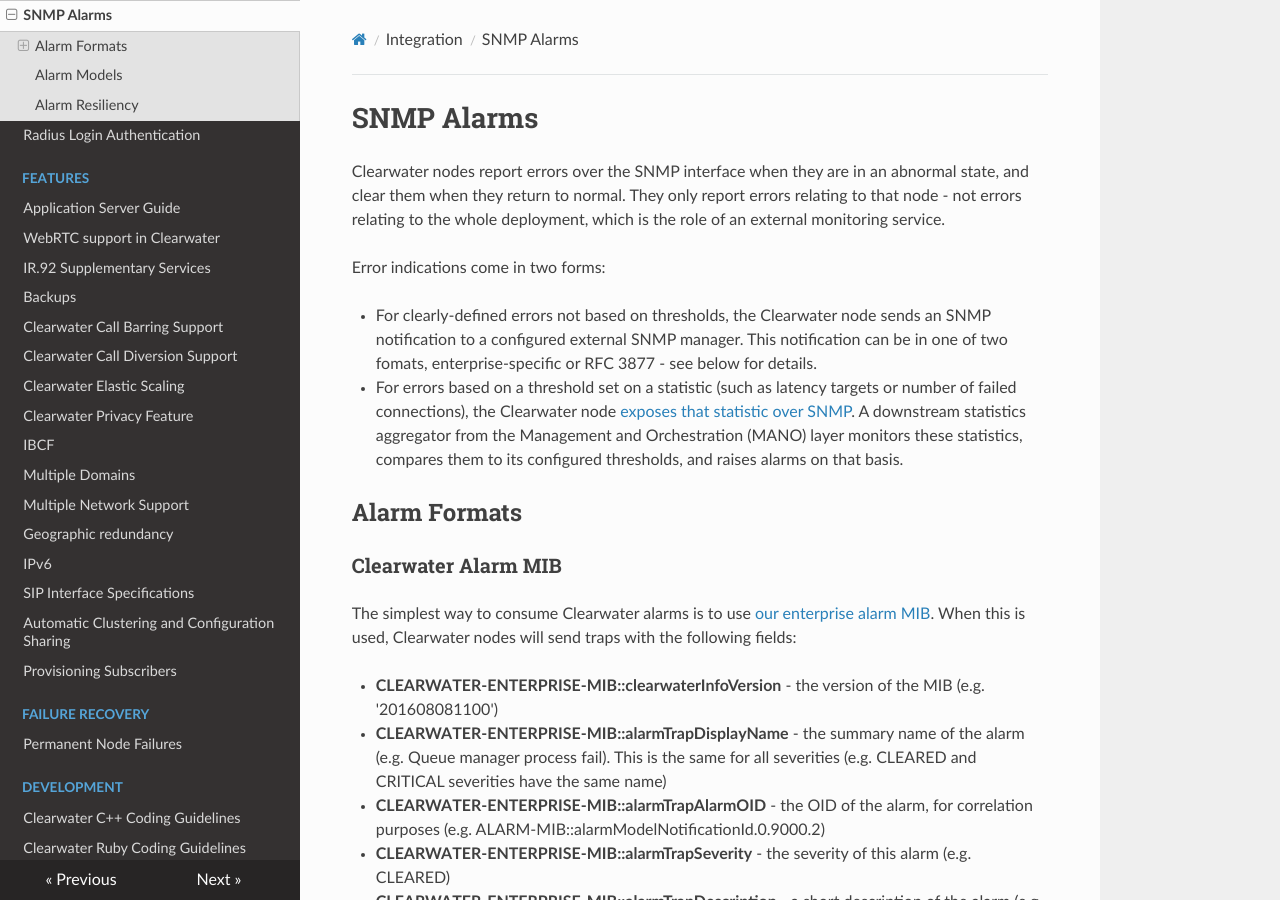
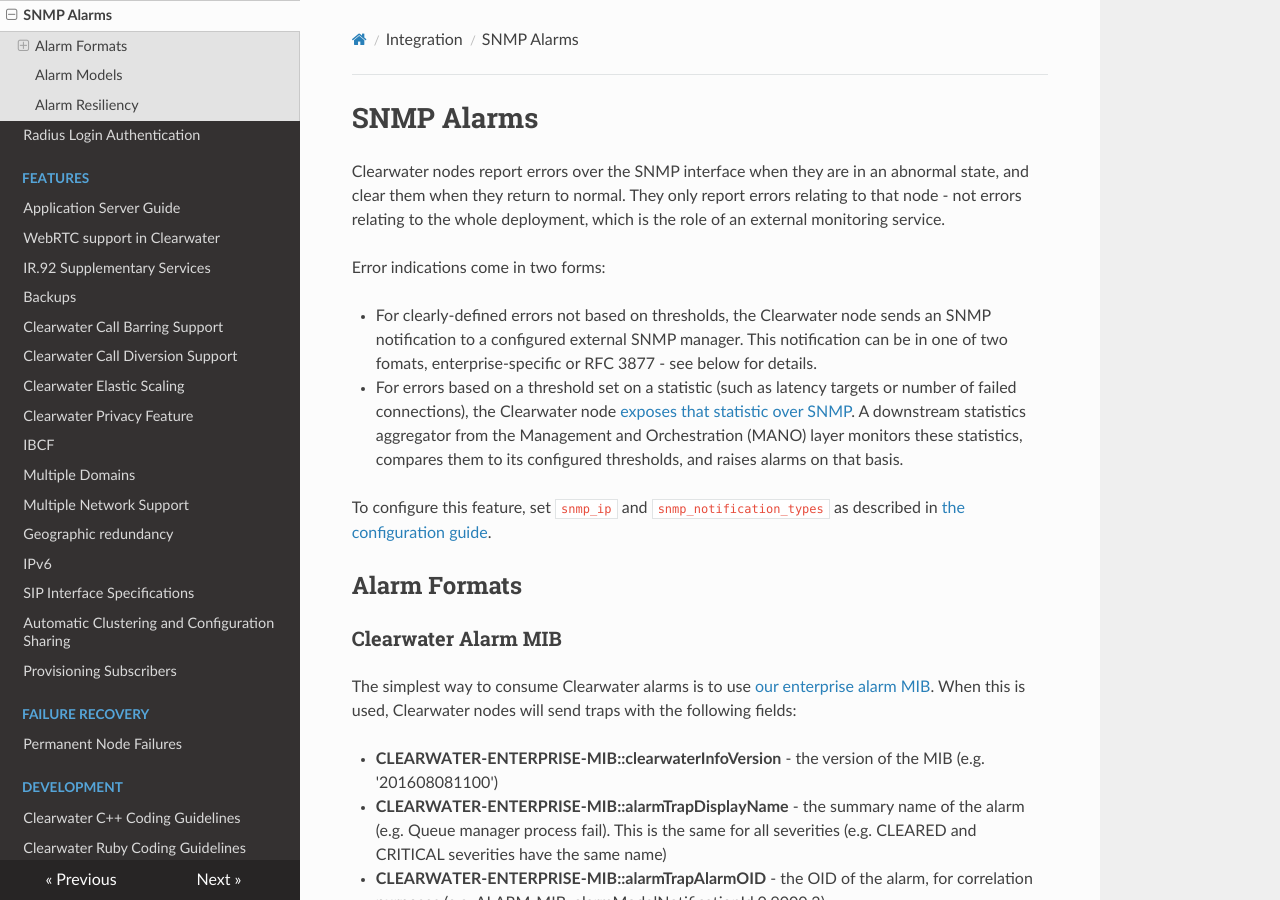
Before and after one commit to Metaswitch/clearwater-readthedocs, an MkDocs documentation site: the page built from docs/SNMP_Alarms.md, in a window 1280 px wide and 900 px high. Built offline with MkDocs 1.6.1, drawn with Linux system fonts in a browser that asks for light colours; nearby versions of some CDN libraries; old or Windows-style settings are respelled for this version of MkDocs.

Commit message:
Cross-reference alarms page and alarms docs

```diff
--- a/docs/SNMP_Alarms.md
+++ b/docs/SNMP_Alarms.md
@@ -17,6 +17,8 @@ Error indications come in two forms:
     SNMP](Clearwater_SNMP_Statistics.md). A downstream statistics aggregator from the Management and
     Orchestration (MANO) layer monitors these statistics, compares them to its
     configured thresholds, and raises alarms on that basis.
+
+To configure this feature, set `snmp_ip` and `snmp_notification_types` as described in [the configuration guide](Clearwater_Configuration_Options_Reference.md).
 
 ## Alarm Formats
 
```
